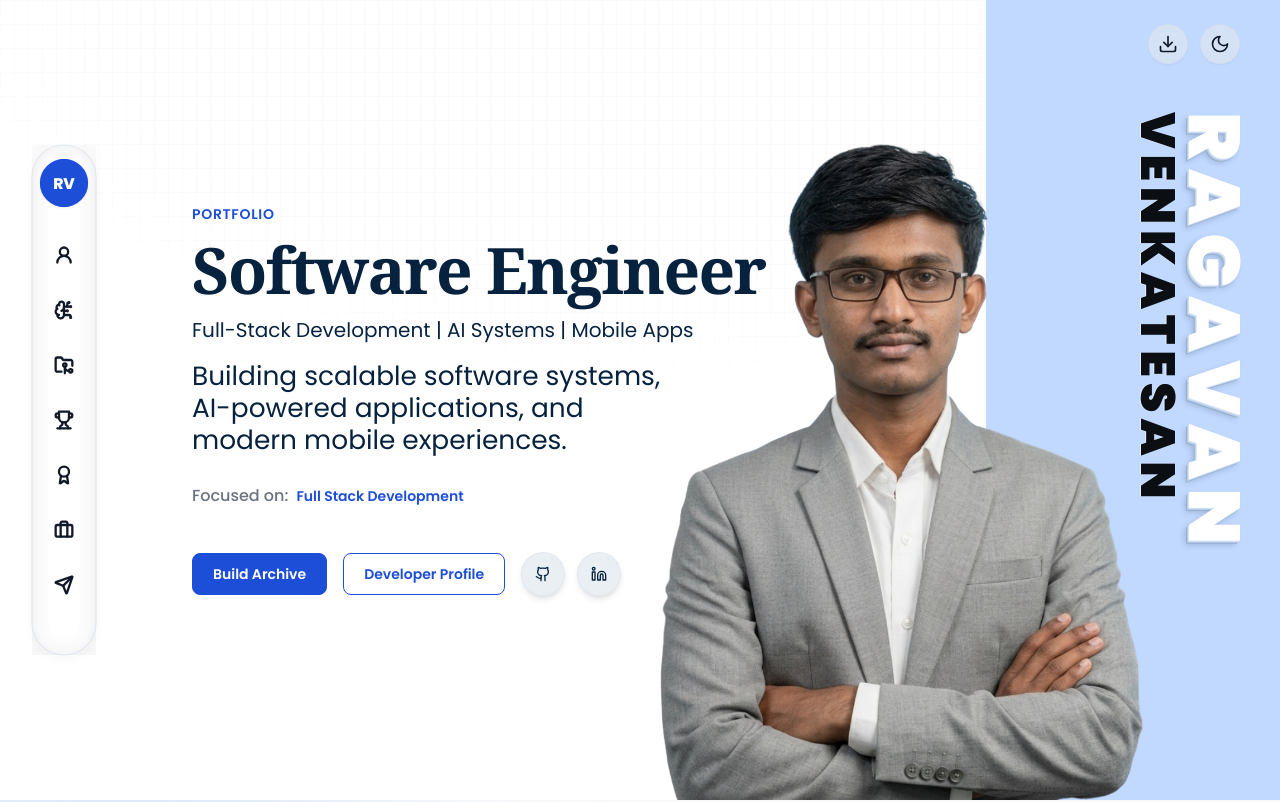
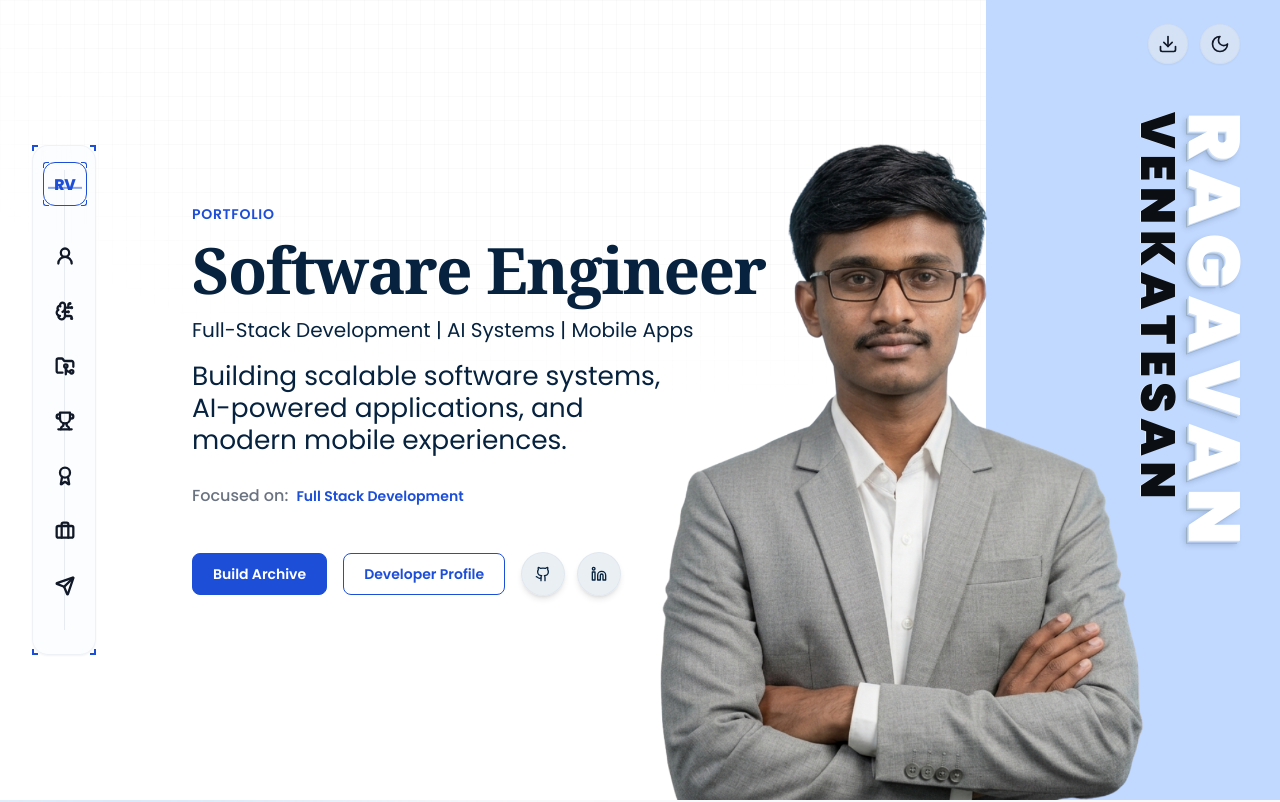
Before and after one commit to ragavan28v/ragavan.dev, a React (Vite) app: page / in a window 1280 px wide. Shown: the top 802 px of the page. Built offline with nearby package versions, Linux system fonts and the light colour scheme; a web font is replaced by a local one.

Commit message:
design: navbar ui changed to new style

```diff
--- a/src/components/Navbar.jsx
+++ b/src/components/Navbar.jsx
@@ -40,34 +40,6 @@ const yMap = {
 function scrollToSection(id) {
   document.getElementById(id)?.scrollIntoView({ behavior: 'smooth', block: 'start' });
 }
-
-// Generate the keyhole cutout path dynamically based on active item vertical position
-const getPath = (activeY, isHome) => {
-  if (isHome) {
-    return `
-      M 32,0
-      A 32,32 0 0,1 64,32
-      L 64,478
-      A 32,32 0 0,1 0,478
-      L 0,32
-      A 32,32 0 0,1 32,0
-      Z
-    `;
-  }
-  return `
-    M 32,0
-    A 32,32 0 0,1 64,32
-    L 64,${activeY - 20.4}
-    A 10,10 0 0,1 46.67,${activeY - 13.6}
-    A 20,20 0 1,0 46.67,${activeY + 13.6}
-    A 10,10 0 0,1 64,${activeY + 20.4}
-    L 64,478
-    A 32,32 0 0,1 0,478
-    L 0,32
-    A 32,32 0 0,1 32,0
-    Z
-  `;
-};
 
 export default function Navbar({ darkMode, onToggleDarkMode }) {
   const spyActiveId = useScrollSpy(sectionIds);
@@ -146,39 +118,50 @@ export default function Navbar({ darkMode, onToggleDarkMode }) {
         </button>
       </div>
 
-      {/* DESKTOP SIDE NAVIGATION (Classic Morphing Cutout) */}
+      {/* DESKTOP SIDE NAVIGATION (Cyber Panel Style) */}
       <nav
-        className="fixed z-50 left-8 top-1/2 -translate-y-1/2 w-16 h-[510px] hidden lg:block"
+        className="fixed z-50 left-8 top-1/2 -translate-y-1/2 w-16 h-[510px] hidden lg:block cyber-panel shadow-sm bg-slate-50/40 dark:bg-slate-950/20 rounded-2xl border border-slate-200/50 dark:border-slate-800"
         aria-label="Desktop Side Navigation"
       >
-        {/* DESKTOP BACKGROUND SVG WITH MORPHING KEYHOLE CUTOUT */}
-        <div className="absolute inset-0 w-full h-full -z-10 pointer-events-none">
-          <svg
-            width="64"
-            height="510"
-            viewBox="0 0 64 510"
-            fill="none"
-            xmlns="http://www.w3.org/2000/svg"
-            className="w-full h-full drop-shadow-md backdrop-blur-md overflow-visible"
-          >
-            <motion.path
-              animate={{ d: getPath(activeY, activeId === 'home') }}
-              transition={{ type: 'tween', ease: [0.25, 1, 0.5, 1], duration: 0.35 }}
-              className="fill-transparent stroke-slate-200 dark:stroke-slate-800"
-              strokeWidth="1.2"
-            />
-          </svg>
-        </div>
+        {/* Cyber corners for outer nav container */}
+        <span className="cyber-panel-corner cyber-corner-tl" />
+        <span className="cyber-panel-corner cyber-corner-tr" />
+        <span className="cyber-panel-corner cyber-corner-bl" />
+        <span className="cyber-panel-corner cyber-corner-br" />
+
+        {/* Central rail track line */}
+        <div className="absolute top-6 bottom-6 left-[31px] w-[1px] bg-slate-200/80 dark:bg-slate-800/40 pointer-events-none z-0" />
 
         <div className="relative w-full h-full">
+          {/* Sliding active frame indicator */}
+          <motion.div
+            animate={{ top: `${activeY}px` }}
+            transition={{ type: 'spring', stiffness: 380, damping: 30 }}
+            className="absolute left-[10px] -translate-y-1/2 w-11 h-11 border border-[var(--accent)] rounded-xl bg-[var(--accent)]/10 dark:bg-[var(--accent)]/15 pointer-events-none z-0"
+          >
+            {/* Cyber corners on the active frame */}
+            <span className="absolute w-1.5 h-1.5 border-t border-l border-[var(--accent)] top-[-1px] left-[-1px] rounded-tl-[3px]" />
+            <span className="absolute w-1.5 h-1.5 border-t border-r border-[var(--accent)] top-[-1px] right-[-1px] rounded-tr-[3px]" />
+            <span className="absolute w-1.5 h-1.5 border-b border-l border-[var(--accent)] bottom-[-1px] left-[-1px] rounded-bl-[3px]" />
+            <span className="absolute w-1.5 h-1.5 border-b border-r border-[var(--accent)] bottom-[-1px] right-[-1px] rounded-br-[3px]" />
+
+            {/* Pulsing micro-scanline */}
+            <motion.div
+              animate={{ y: [-14, 14] }}
+              transition={{ repeat: Infinity, repeatType: "reverse", duration: 1.5, ease: "linear" }}
+              className="absolute inset-x-1 h-[1.5px] bg-[var(--accent)] opacity-50 pointer-events-none"
+              style={{ top: '50%' }}
+            />
+          </motion.div>
+
           {/* Logo RV */}
           <button
             type="button"
             onClick={handleHomeClick}
-            className={`absolute top-4 left-[10px] h-11 w-11 flex items-center justify-center rounded-full font-extrabold text-sm border transition-all duration-200 ${
+            className={`absolute top-4 left-[10px] h-11 w-11 flex items-center justify-center font-extrabold text-sm transition-all duration-200 rounded-xl z-10 ${
               activeId === 'home'
-                ? 'bg-[var(--accent)] text-white scale-110 shadow-sm border-transparent'
-                : 'bg-[var(--accent)]/10 dark:bg-white/10 text-primary border-slate-200 dark:border-white/20 hover:bg-[var(--accent)]/20 dark:hover:bg-white/20'
+                ? 'text-[var(--accent)] scale-110 font-extrabold'
+                : 'text-primary hover:text-[var(--accent)]'
             }`}
             aria-label="Scroll to top"
           >
@@ -202,10 +185,10 @@ export default function Navbar({ darkMode, onToggleDarkMode }) {
                 <button
                   type="button"
                   onClick={() => handleNavClick(link.id)}
-                  className={`relative flex h-11 w-11 items-center justify-center rounded-full transition-all duration-200 ${
+                  className={`relative flex h-11 w-11 items-center justify-center rounded-xl transition-all duration-200 z-10 ${
                     active
-                      ? 'text-[var(--accent)] scale-120 font-bold'
-                      : 'text-secondary/60 hover:text-primary hover:bg-slate-300/20 dark:hover:bg-slate-800/30'
+                      ? 'text-[var(--accent)] scale-110 font-bold'
+                      : 'text-secondary/60 hover:text-[var(--accent)]'
                   }`}
                   aria-label={`Scroll to ${link.label}`}
                 >
```
